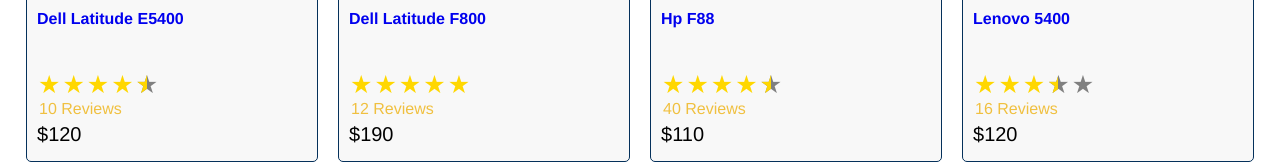
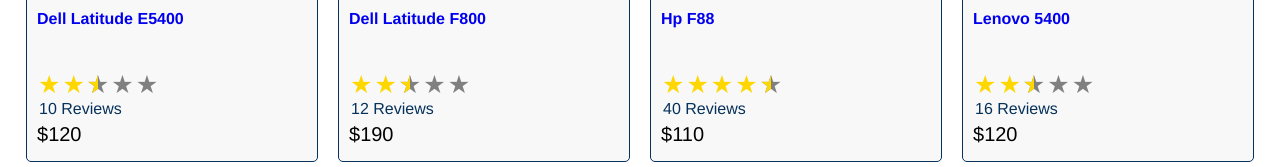
Before and after one commit to nasser-mallouli/Projects, a React (Create React App) app in the folder malloulishop/frontend/: page /product/1 in a window 1280 px wide. Shown: the part 316-483 px from the top of the page. Built offline with nearby package versions, Linux system fonts and the light colour scheme.

Commit message:
create data product file with styling rating bare

```diff
--- a/malloulishop/frontend/src/data.js
+++ b/malloulishop/frontend/src/data.js
@@ -7,7 +7,7 @@
         image:'images/dell.jpg',
         price:120,
         brand:'Dell',
-        rating:4.5,
+        rating:2.5,
         numReviews:10,
         descriptions: 'high quality product',
     },
@@ -18,7 +18,7 @@
         image:'images/dell2.jpg',
         price:190,
         brand:'Dell',
-        rating:5,
+        rating:2.5,
         numReviews:12,
         descriptions: 'high quality product',
     },
@@ -29,7 +29,7 @@
         image:'images/hp.jpg',
         price:110,
         brand:'Hp',
-        rating:4.8,
+        rating:4.5,
         numReviews:40,
         descriptions: 'high quality Laptop',
     },
@@ -40,7 +40,7 @@
         image:'images/lenovo.jpg',
         price:120,
         brand:'Lenovo',
-        rating:3.5,
+        rating:2.5,
         numReviews:16,
         descriptions: 'high Quickly',
     },
@@ -51,7 +51,7 @@
         image:'images/siemns.jpg',
         price:120,
         brand:'Siemns',
-        rating:5.0,
+        rating:4.0,
         numReviews:15 ,
         descriptions: 'high quality Laptop',
     },
--- a/malloulishop/frontend/src/index.css
+++ b/malloulishop/frontend/src/index.css
@@ -123,9 +123,13 @@
 }
 
 
-/* Reating */
+/* Rating */
 
 .rating span {
   color: #f0c040;
   margin: 0.1rem;
 }
+
+.rating span:last-child {
+  color:#05315B;
+}
```
